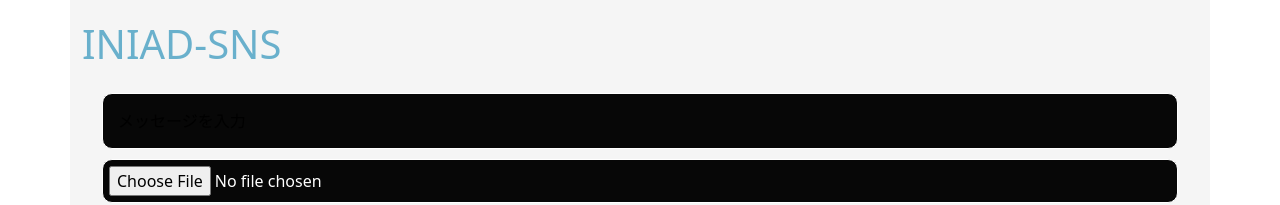
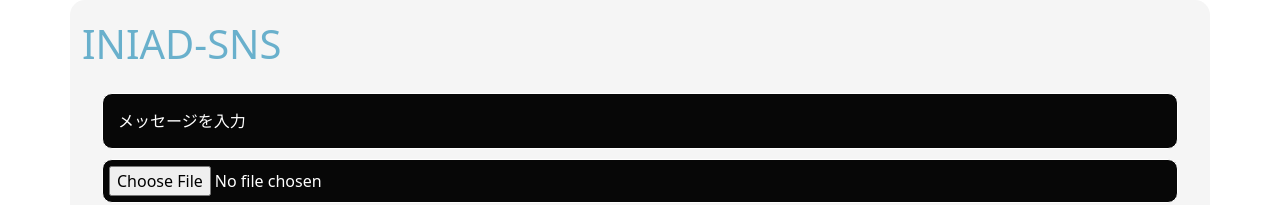
Before and after one commit to ringring0920/SNSPROJECT, a React (Create React App) app in the folder frontend/: page / in a window 1280 px wide. Shown: the top 205 px of the page. Built offline with nearby package versions, Linux system fonts and the light colour scheme.

Commit message:
css修正

```diff
--- a/frontend/src/App.css
+++ b/frontend/src/App.css
@@ -4,87 +4,85 @@
 
 
 
-/*背景*/
+/* 背景 */
 body {
-  margin: 0;
+  margin: 0; /* 余白をなくす */
   font-family: Arial, sans-serif;
-  background-color: #ffffff;
+  background-color: #fff8f8; /* 背景色を統一 */
+  min-height: 100vh; /* ビューポート全体の高さを確保 */
+  display: flex;
+  flex-direction: column;
+  border-radius: 20px; /* 背景の淵を丸くする */
+  overflow: hidden; /* 丸みを適用する際に不要な部分がはみ出さないように */
 }
 
-/*送信された文字*/
+/* h1.containerのスタイル */
+h1.container {
+  font-family: sans-serif;
+  text-align: center;
+  color: #6193bd;
+  margin: 0; /* 外側の余白をなくす */
+  padding: 20px; /* 内側の余白を調整 */
+  background-color: transparent; /* 背景色を透明に */
+}
+
+/* 送信された文字 */
 .container {
   color: #69b0cc;
   padding: 20px;
   max-width: 800px;
   margin: 0 auto;
   background-color: rgb(245, 245, 245);
+  flex: 1; /* コンテンツ部分が余白を埋める */
+  border-radius: 15px; /* コンテナの淵を丸くする */
 }
 
 
-/*INIAD-SNS*/
-h1.container {
-  font-family:sans-serif;
-  text-align: center;
-  color: #6193bd;
-  background-color: #fff8f8;
-  margin-bottom: 20px;
-}
-
-
-/*メッセージ枠と送信ボタンの距離*/
+/* メッセージ枠と送信ボタンの距離 */
 .message-list {
   margin-top: 30px;
 }
 
-/* メッセージ枠　内部*/
+/* メッセージ枠内部 */
 .message-item {
   margin-bottom: 10px;
   padding: 20px;
-  border: 5px solid #ffffff; /*縁の色*/
+  border: 5px solid #ffffff; /* 縁の色 */
   border-radius: 25px;
-  background-color: #f5f5f5;/*テキスト背景*/
+  background-color: #f5f5f5; /* テキスト背景 */
   transition: transform 0.3s;
 }
 
-
-/*メッセージ枠のホバー*/
+/* メッセージ枠のホバー */
 .message-item:hover {
   transform: translateY(-13px);
 }
 
+/* ナビゲーションバー */
 .navbar {
   background-color: #f5f5f5;
 }
 
-form{
+form {
   background-color: #f5f5f5;
 }
 
 .custom-navbar.navbar {
-  background-color:  #72a1c7 !important;
+  background-color: #72a1c7 !important;
 }
 
-.alart-danger{
- background-color: rgb(202, 163, 163);
+.alart-danger {
+  background-color: rgb(202, 163, 163);
 }
 
-.form-control.mb-2{
+.form-control.mb-2 {
   color: #010101;
   background-color: #ffffff;
 }
 
-input[type="text"]::-webkit-input-placeholder {
-  color: #010000;
+/* プレースホルダー文字のスタイル */
+input[type="text"]::placeholder,
+textarea::placeholder {
+  color: #ffffff; /* プレースホルダー文字を白く */
+  opacity: 1; /* プレースホルダーの透明度を100%に */
 }
-
-input[type="text"]::-moz-placeholder {
-  color: #010000;
-}
-
-input[type="text"]:-ms-input-placeholder {
-  color: #010000;
-}
-
-input[type="text"]::placeholder {
-  color: #010000;
-}
```
Also changed, not shown: 1 other file (tests, documents, lock files or other folders).
